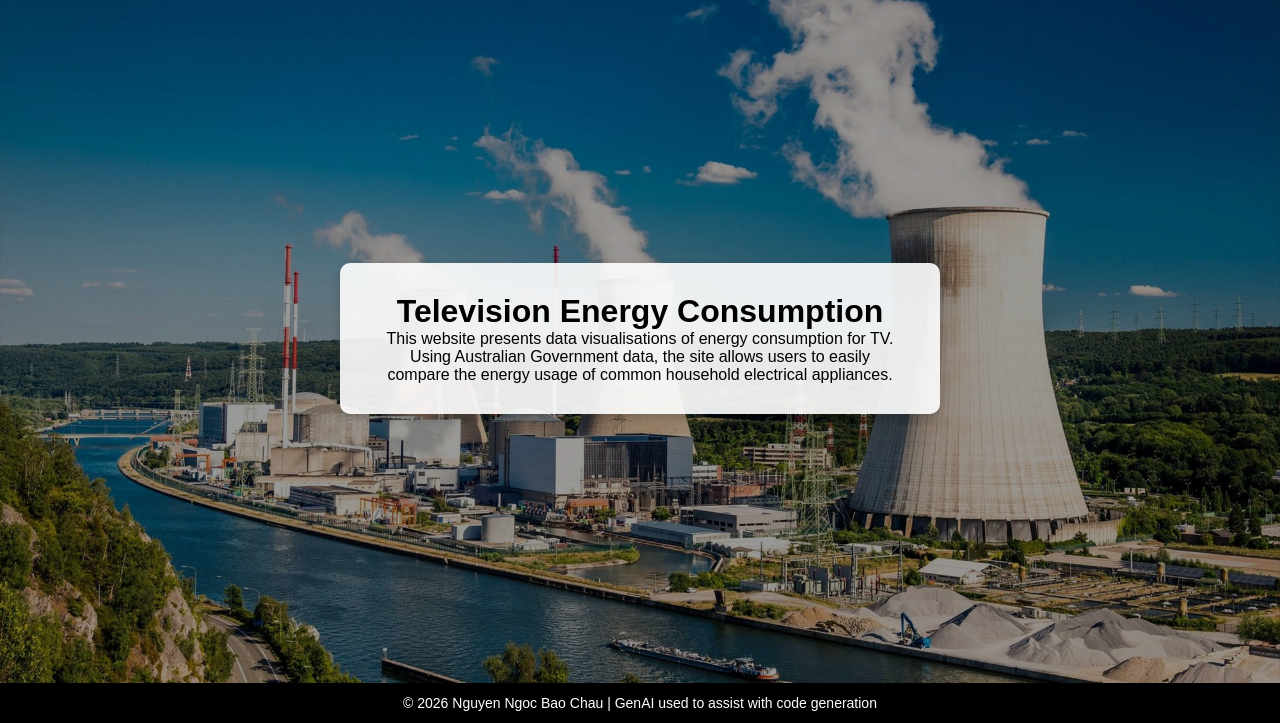
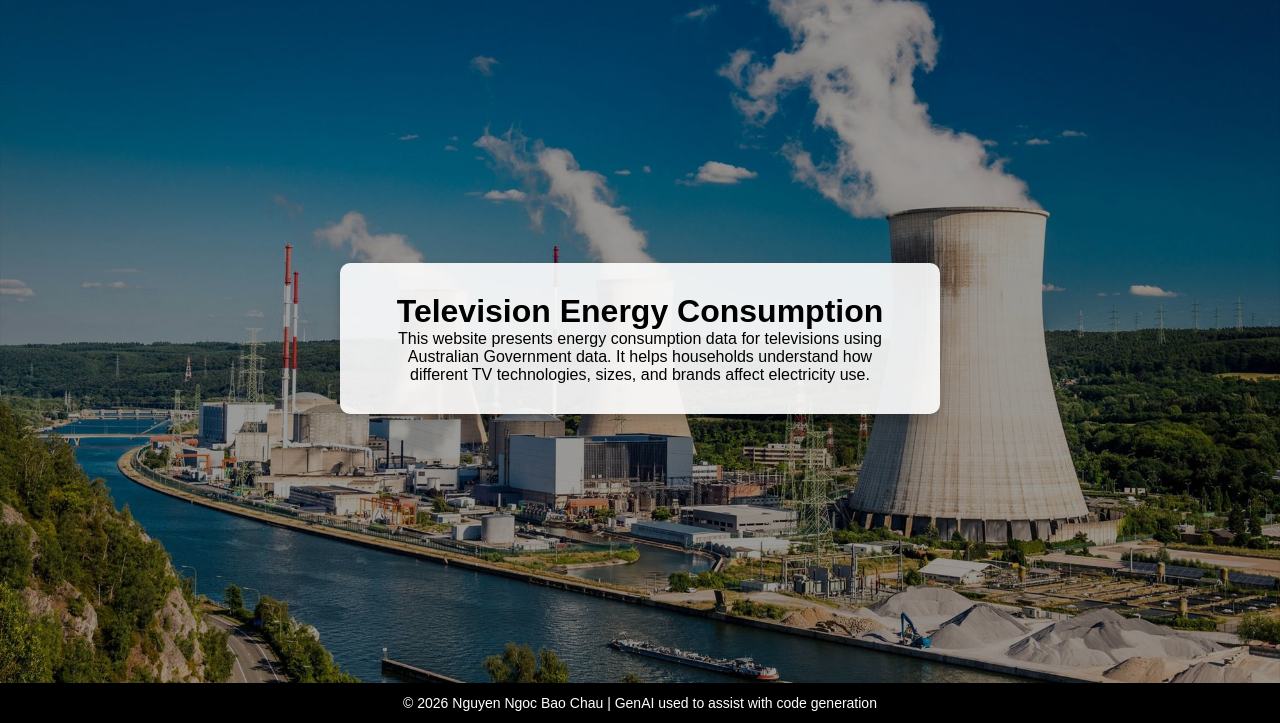
Before and after one commit to bchaunguyen/cos30045, a plain HTML site: page index.html in a window 1280 px wide. Shown: the part 77-800 px from the top of the page. Drawn offline with Linux system fonts and the light colour scheme.

Commit message:
Update index.html

```diff
--- a/home.html
+++ b/index.html
@@ -6,7 +6,7 @@
     <link rel="stylesheet" href="styles.css">
     <script defer src="nav.js"></script>
 </head>
-<body class="home-page">
+<body data-page="home" class="home-page">
 
 
 <header>
@@ -16,7 +16,7 @@
 
     <nav class="header-right">
         <ul>
-            <li class="active" onclick="navigate('home.html')" id="home">Home</li>
+            <li class="active" onclick="navigate('index.html')" id="home">Home</li>
             <li onclick="navigate('televisions.html')" id="tv">Televisions</li>
             <li onclick="navigate('aboutus.html')" id="about">About Us</li>
         </ul>
@@ -26,10 +26,10 @@
 <main>
     <div class="content-box">
         <h1>Television Energy Consumption</h1>
-<p>
-This website presents data visualisations of energy consumption for TV. Using Australian Government data, the site allows users to easily compare the
-energy usage of common household electrical appliances.
-</p>
+    <p>
+        This website presents energy consumption data for televisions using Australian Government data.
+        It helps households understand how different TV technologies, sizes, and brands affect electricity use.
+    </p>
     </div>
 </main>
 
```
